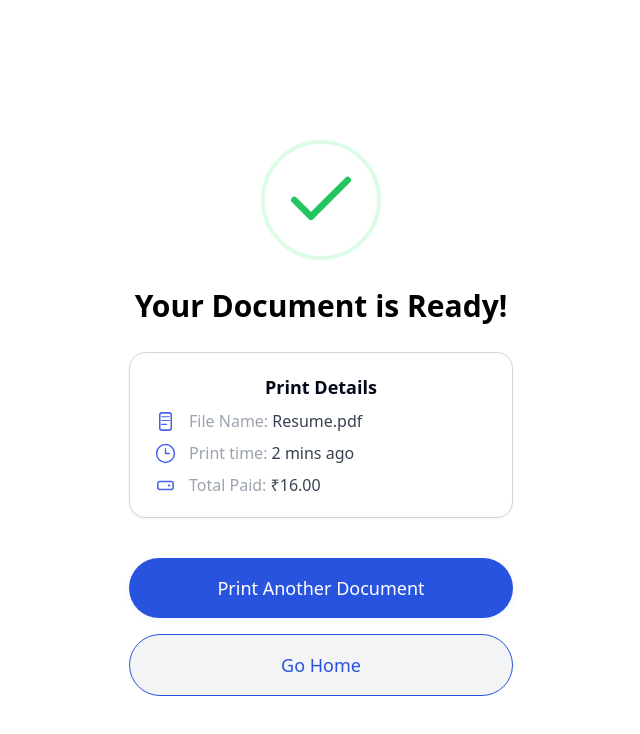
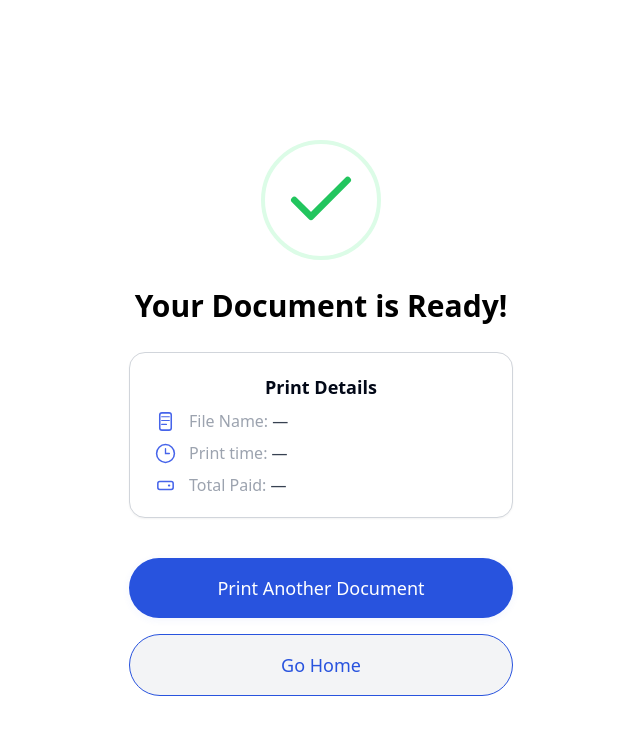
Before and after one commit to prathamesh901/kagpatra-frontend, a React (Vite) app: page /print-confirmation in a window 1280 px wide. Shown: the top 734 px of the page, without its empty margins (319-959 px from the left). Built offline with nearby package versions, Linux system fonts and the light colour scheme.

Commit message:
Fix print confirmation details
Update print confirmation page to display the exact file name and total paid amount.

```diff
--- a/src/pages/PrintConfirmationPage.tsx
+++ b/src/pages/PrintConfirmationPage.tsx
@@ -7,11 +7,11 @@ const PrintConfirmationPage = () => {
   const navigate = useNavigate();
   const location = useLocation();
 
-  // Get previous print details if available
+  // Get previous print details from location.state
   const {
-    uploadedFileName = "Resume.pdf", // fallback name
-    totalPaid = 16,
-    printTime = "2 mins ago",
+    uploadedFileName,
+    totalPaid,
+    printTime = "—", // We will implement actual print time calculation later
   } = (location.state || {}) as {
     uploadedFileName?: string;
     totalPaid?: number | string;
@@ -40,7 +40,7 @@ const PrintConfirmationPage = () => {
                 <rect x="6" y="3" width="12" height="18" rx="2.3" stroke="#4664ea" strokeWidth="1.6"/>
                 <path d="M8 7h8M8 11h8M8 15h5" stroke="#4664ea" strokeWidth="1.2" strokeLinecap="round"/>
               </svg>
-              <span className="text-gray-400">File Name: <span className="text-gray-700">{uploadedFileName}</span></span>
+              <span className="text-gray-400">File Name: <span className="text-gray-700">{uploadedFileName || "—"}</span></span>
             </div>
             <div className="flex items-center gap-3">
               {/* Clock Icon */}
@@ -57,7 +57,11 @@ const PrintConfirmationPage = () => {
                 <rect x="14.5" y="11" width="2.5" height="2" rx="1" fill="#4664ea"/>
               </svg>
               <span className="text-gray-400">
-                Total Paid: <span className="text-gray-700 font-medium">₹{Number(totalPaid).toFixed(2)}</span>
+                Total Paid: <span className="text-gray-700 font-medium">
+                  {typeof totalPaid !== "undefined"
+                    ? `₹${Number(totalPaid).toFixed(2)}`
+                    : "—"}
+                </span>
               </span>
             </div>
           </div>
```
